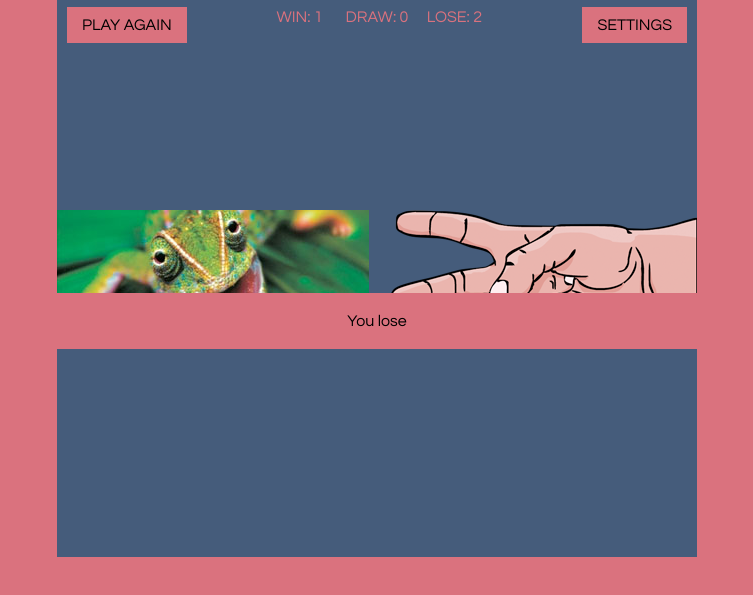
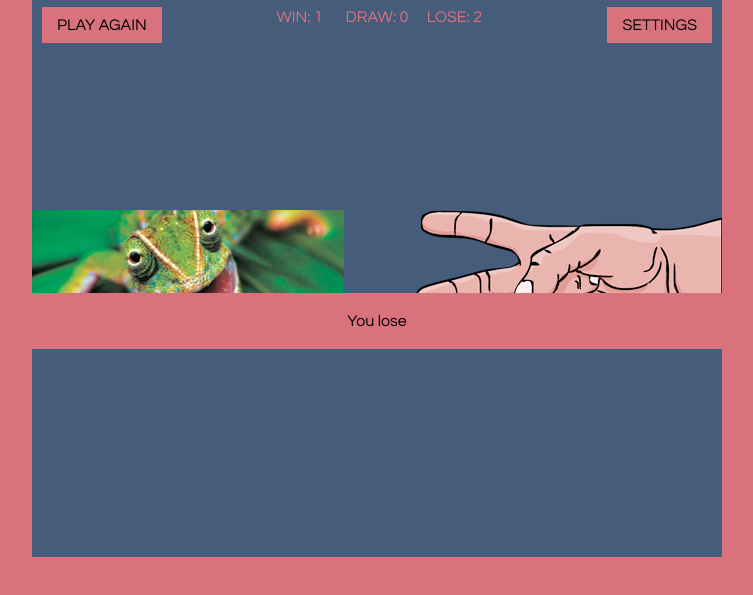
Before and after one commit to khamiltonuk/test-new, a website: page index.html in a window 1280 px wide. Both pictures are taken after a click on the button "AI PLAY". Shown: the part 77-672 px from the top of the page, without its empty margins (263-1016 px from the left). Drawn offline with nearby package versions, Linux system fonts and the light colour scheme; files that its build step writes are made by us from their sources.

Commit message:
making the frame a bit wider and a js mistake that would make douglas crockford squirm

```diff
--- a/js/main.js
+++ b/js/main.js
@@ -53,7 +53,7 @@ var rockPaperScissors = function(){
             $('#left-hand').removeClass().addClass(userChoice).text('player one plays: ' + userChoice);
             $('#right-hand').removeClass().addClass(randomChoice).text('player two plays: ' + randomChoice);
             renderScore();
-            if (gameMode != 0){
+            if (gameMode !== 0){
                 checkStatus();
             }
         }, 1000);
--- a/sass/_core.scss
+++ b/sass/_core.scss
@@ -333,7 +333,7 @@ button {
     top: 50%
   }
   .center-wrap {
-    width: 640px;
+    width: 690px;
     margin: 0 auto;
     padding-top: 20px;
     padding-bottom: 20px;
```
